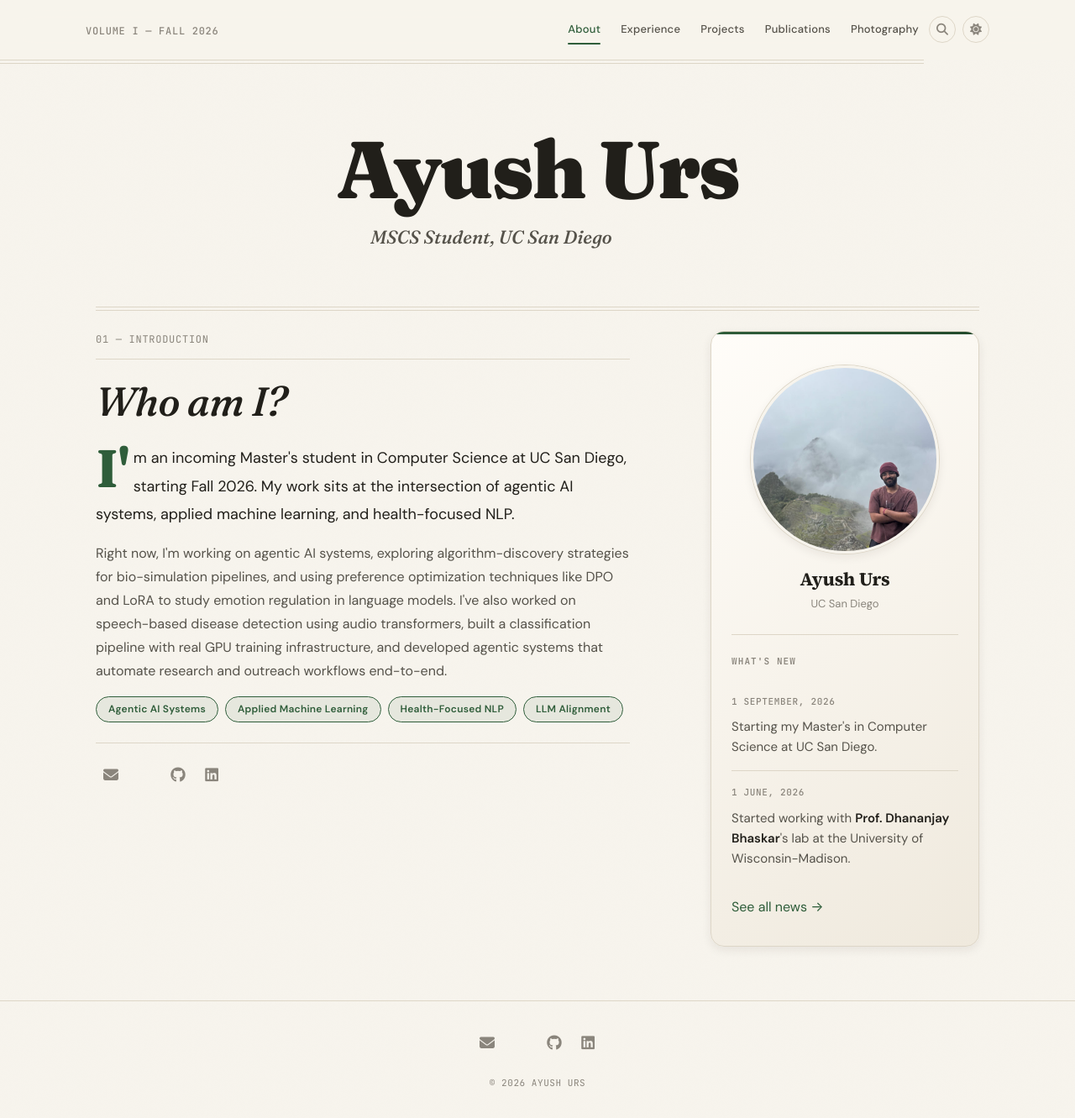
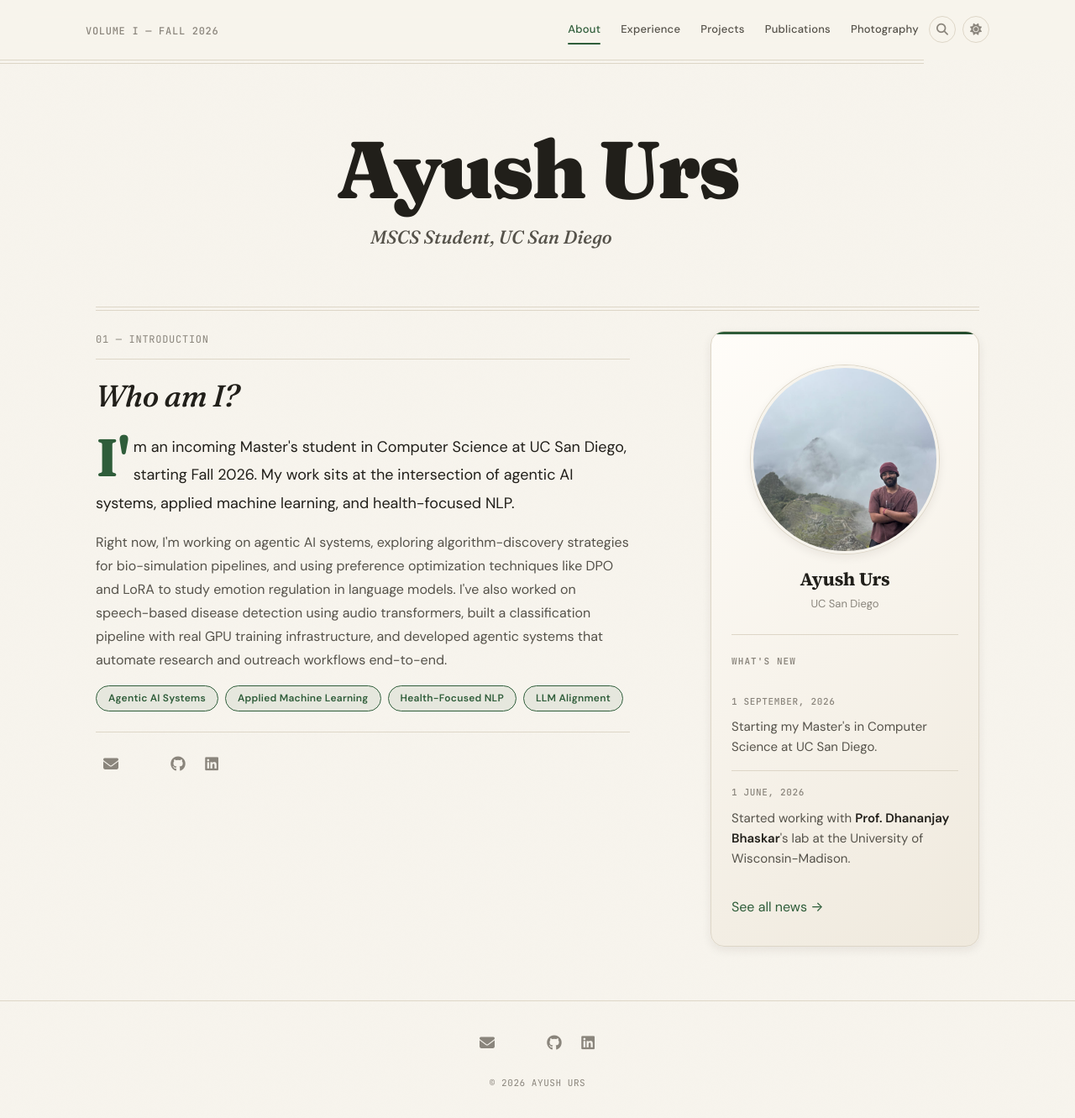
Before and after one commit to ayush11z/ayush11z.github.io, a Jekyll site: the page built from _pages/home.md, in a window 1280 px wide and 1331 px high. Shown: the whole window at 84% size. Built offline with Jekyll 4.4.1, drawn with Linux system fonts in a browser that asks for light colours; a style sheet for code colours, icons or effects is not loaded.

Commit message:
Shrink "Who am I?" heading on the home page
Scoped to a new .home-who-headline class (3rem -> 2.25rem desktop,
2.125rem -> 1.75rem mobile) so it doesn't compete with the masthead
name above it. Other pages' .section-headline is untouched.

Co-Authored-By: Claude Sonnet 5 <noreply@anthropic.com>
Claude-Session: https://claude.ai/code/session_01UQwU1Kimv87JvCPAGi7yT4

```diff
--- a/_pages/home.md
+++ b/_pages/home.md
@@ -19,7 +19,7 @@ permalink: /
 <span class="eyebrow">01 &mdash; Introduction</span>
 </div>
 
-<h2 class="section-headline">Who am I?</h2>
+<h2 class="section-headline home-who-headline">Who am I?</h2>
 
 <div class="home-content" markdown="0">
 <p class="drop-cap">I'm an incoming Master's student in Computer Science at UC San Diego, starting Fall 2026. My work sits at the intersection of agentic AI systems, applied machine learning, and health-focused NLP.</p>
--- a/_sass/layouts/_home.scss
+++ b/_sass/layouts/_home.scss
@@ -32,6 +32,16 @@
   }
   .masthead-sub {
     font-size: 1.125rem;
+  }
+}
+
+// Smaller than the other pages' section-headline — this one sits
+// right under the big masthead name, so it doesn't need to compete.
+.home-who-headline {
+  font-size: 2.25rem;
+
+  @media (max-width: 768px) {
+    font-size: 1.75rem;
   }
 }
 
```
